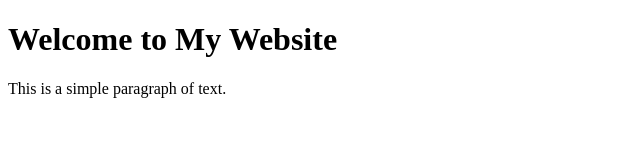
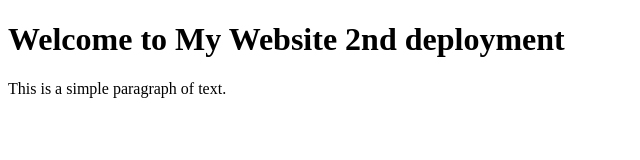
Before and after one commit to sneha10-v/ci_cd_2ndMay, a plain HTML site: page index.html in a window 1280 px wide. Shown: the whole page, without its empty margins (0-640 px from the left). Drawn offline with Linux system fonts and the light colour scheme.

Commit message:
Update index.html

```diff
--- a/index.html
+++ b/index.html
@@ -7,7 +7,7 @@
 </head>
 <body>
 
-    <h1>Welcome to My Website</h1>
+    <h1>Welcome to My Website 2nd deployment</h1>
     <p>This is a simple paragraph of text.</p>
 
 </body>
```
